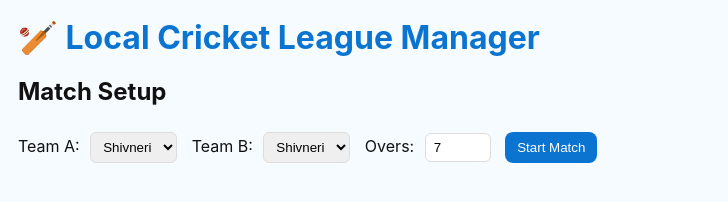
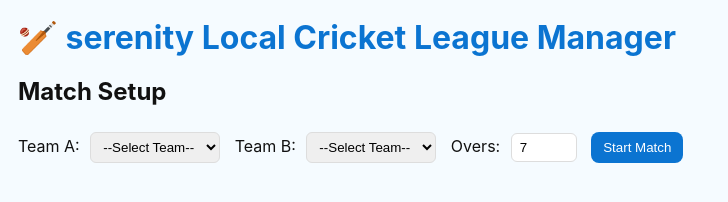
Before and after one commit to ganeshsultane/Cricbuddy-serenity, a plain HTML site: page index.html in a window 1280 px wide. Shown: the whole page, without its empty margins (0-728 px from the left). Drawn offline with Linux system fonts and the light colour scheme.

Commit message:
Update index.html

```diff
--- a/index.html
+++ b/index.html
@@ -3,21 +3,25 @@
 <head>
   <meta charset="UTF-8" />
   <meta name="viewport" content="width=device-width, initial-scale=1.0" />
-  <title>Cricket Score App</title>
+  <title>Local Cricket League Manager</title>
   <link rel="stylesheet" href="style.css" />
   <script src="https://cdn.jsdelivr.net/npm/xlsx/dist/xlsx.full.min.js"></script>
 </head>
 <body>
   <div class="container">
-    <h1>🏏 Local Cricket League Manager</h1>
+    <h1>🏏 serenity Local Cricket League Manager</h1>
 
     <div id="setup">
       <h2>Match Setup</h2>
       <label>Team A:
-        <select id="teamA"></select>
+        <select id="teamA">
+          <option value="">--Select Team--</option>
+        </select>
       </label>
       <label>Team B:
-        <select id="teamB"></select>
+        <select id="teamB">
+          <option value="">--Select Team--</option>
+        </select>
       </label>
       <label>Overs:
         <input type="number" id="overs" value="7" min="1" max="10" />
```
